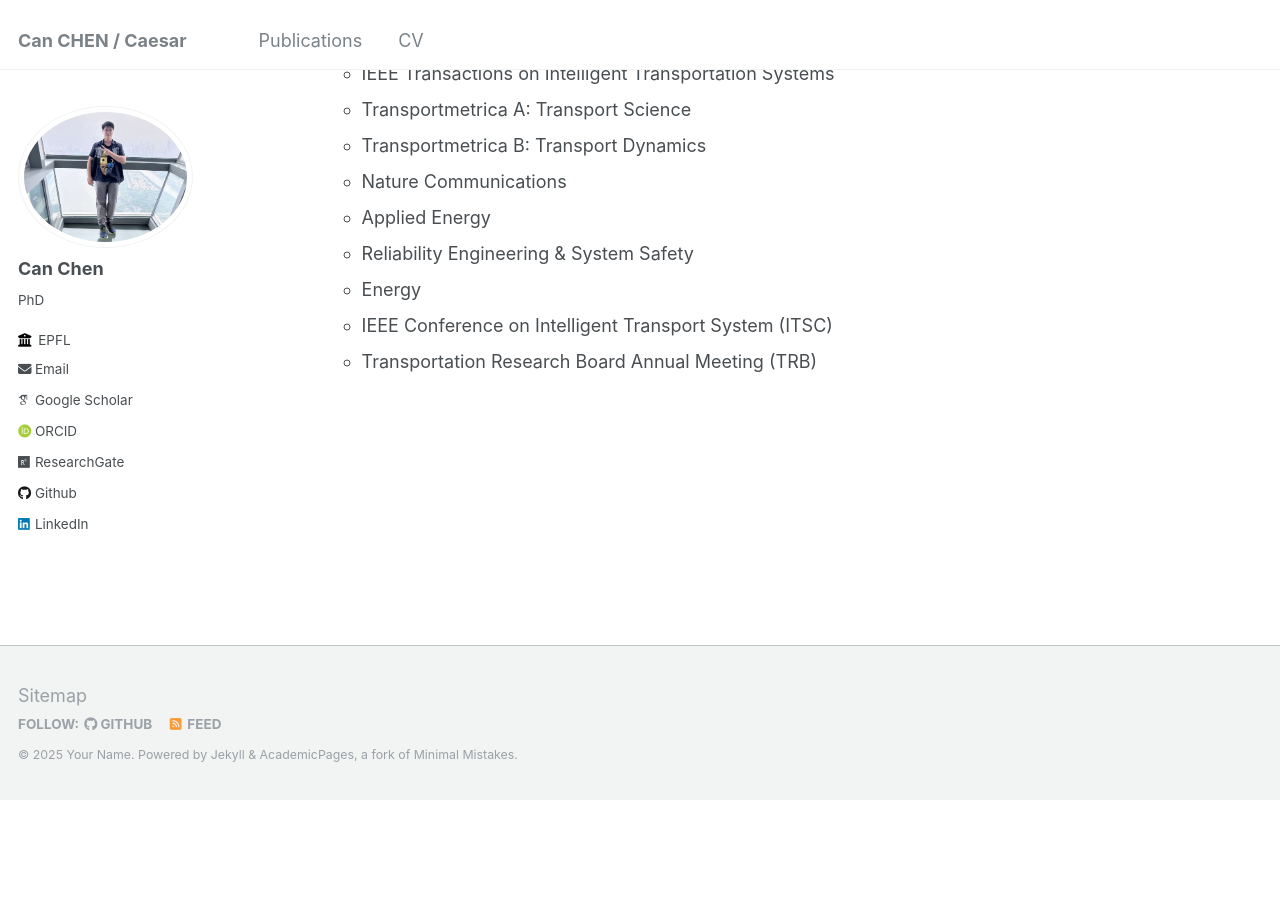
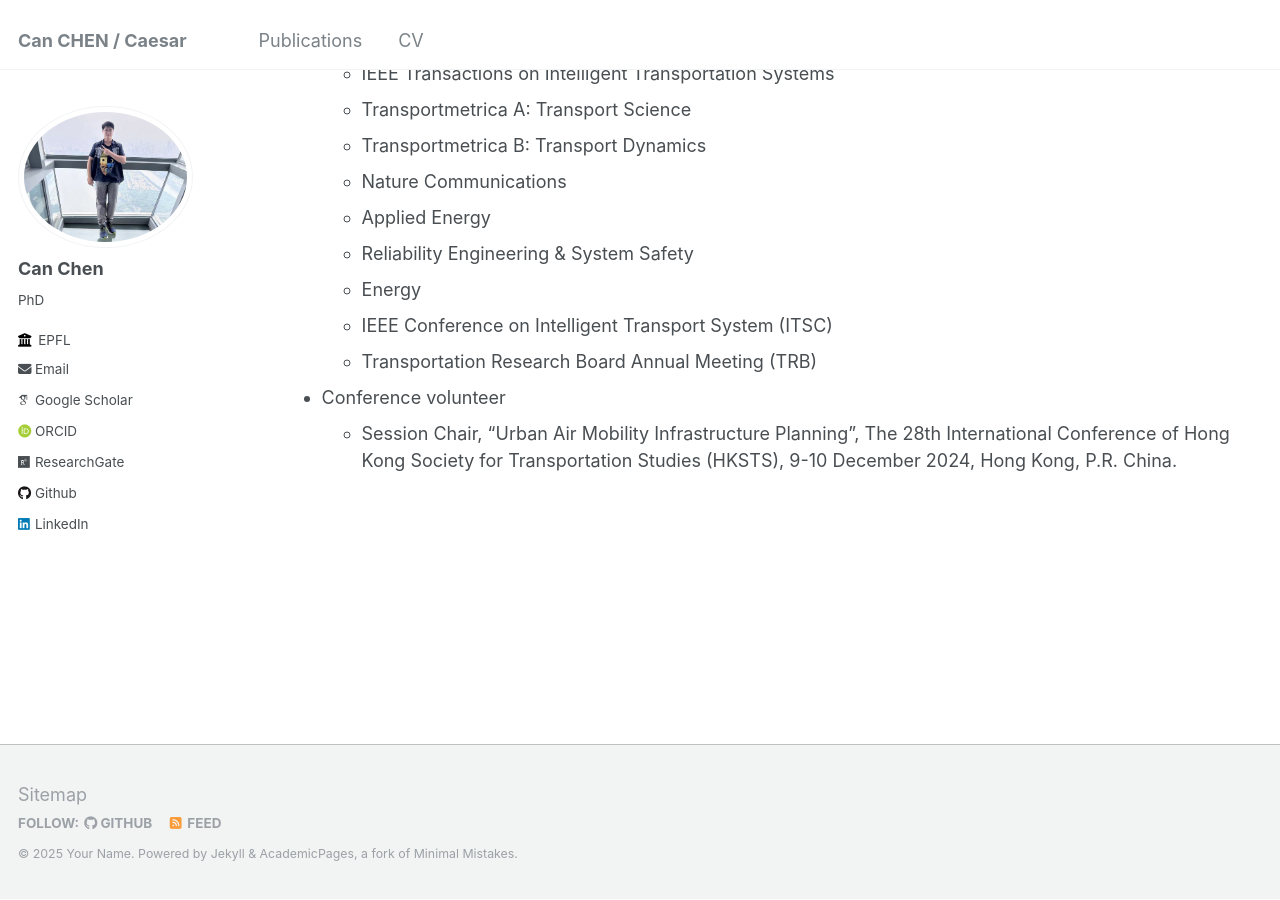
Before and after one commit to CanChen-Caesar/CanChen-Caesar.github.io, a Jekyll site: the page built from _pages/cv.md, in a window 1280 px wide and 900 px high, scrolled down 2304 px. Built offline with Jekyll 4.4.1, drawn with Linux system fonts in a browser that asks for light colours; some web fonts are replaced; before the commit the page ends 3105 px from its top, so only the background shows below that.

Commit message:
Update cv.md

```diff
--- a/_pages/cv.md
+++ b/_pages/cv.md
@@ -75,3 +75,6 @@ Service and leadership
   * Energy
   * IEEE Conference on Intelligent Transport System (ITSC)
   * Transportation Research Board Annual Meeting (TRB)
+
+* Conference volunteer
+  * Session Chair, "Urban Air Mobility Infrastructure Planning", The 28th International Conference of Hong Kong Society for Transportation Studies (HKSTS), 9-10 December 2024, Hong Kong, P.R. China.
```
